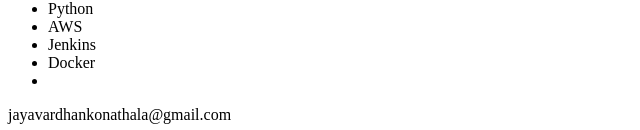
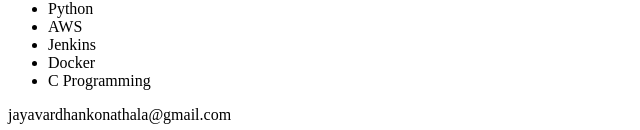
Before and after one commit to Jayavardhan56/My-Portfolio, a React app in the folder portfolio/: page / in a window 1280 px wide. Shown: the part 670-800 px from the top of the page, without its empty margins (0-640 px from the left). Built offline with nearby package versions, Linux system fonts and the light colour scheme; the HTML template or start-up script is replaced by a standard one.

Commit message:
Add C Programming to skills list

```diff
--- a/portfolio/src/components/Skills.jsx
+++ b/portfolio/src/components/Skills.jsx
@@ -7,7 +7,7 @@
             <li>AWS</li>
             <li>Jenkins</li>
             <li>Docker</li>
-            <li></li>
+            <li>C Programming</li>
         </ul>
         </>
     );
```
